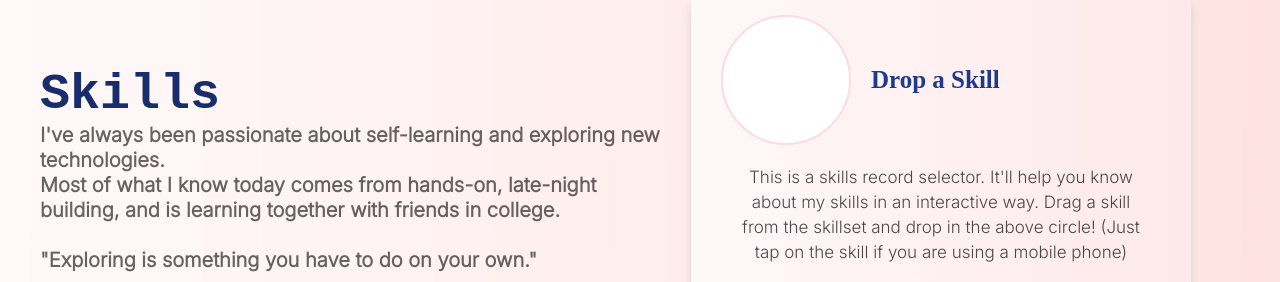
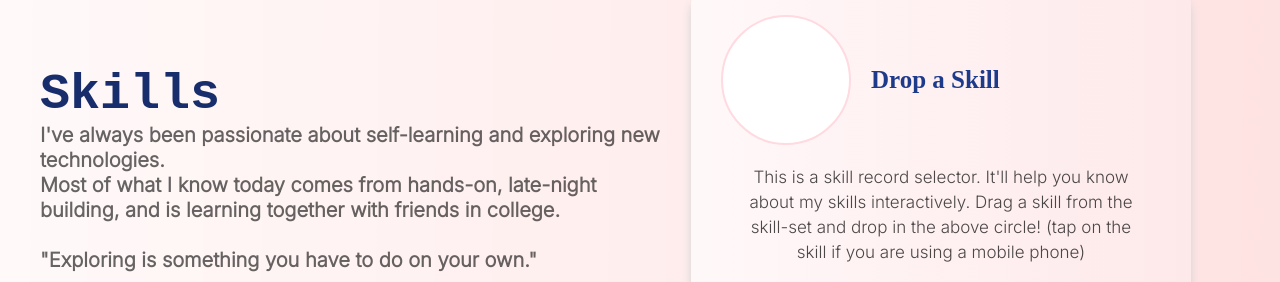
Before and after one commit to baala3/portfolio, a plain HTML site: page index.html in a window 1280 px wide. Shown: the part 2236-2518 px from the top of the page. Drawn offline with nearby package versions, Linux system fonts and the light colour scheme; a web font is replaced by a local one.

Commit message:
fix duplicate line on about_me.css

```diff
--- a/components/about_me/about_me.css
+++ b/components/about_me/about_me.css
@@ -58,7 +58,6 @@
 }
 
 @media screen and (max-width: 700px) {
-@media screen and (max-width: 700px) {
   .aboutme-text h2,
   .aboutme-text p {
     margin: 4px;
--- a/components/skills/skills.html
+++ b/components/skills/skills.html
@@ -21,9 +21,9 @@
         <h2 id="drop-title">Drop a Skill</h2>
       </div>
       <div id="drop-text" class="drop-desc">
-        This is a skills record selector. It'll help you know about my skills
-        in an interactive way. Drag a skill from the skillset and drop in the
-        above circle! (Just tap on the skill if you are using a mobile phone)
+        This is a skill record selector. It'll help you know about my skills
+        interactively. Drag a skill from the skill-set and drop in the
+        above circle! (tap on the skill if you are using a mobile phone)
       </div>
       <div class="drop-texts">
         <div class="drop-projects">
--- a/components/skills/skills.js
+++ b/components/skills/skills.js
@@ -183,7 +183,7 @@ function drop(ev) {
   } else {
     addDetails(
       "Drop a Skill",
-      "This is a skills record selector. It'll help you know about my skills in an interactive way. Drag a skill from the skillset and drop in the above circle! (Just tap on the skill if you are using a mobile phone)",
+      "This is a skill record selector. It'll help you know about my skills interactively. Drag a skill from the skill-set and drop in the above circle! (tap on the skill if you are using a mobile phone)",
       "-",
       "-"
     );
```
